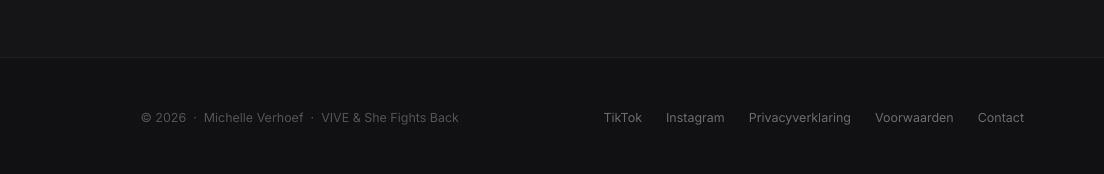
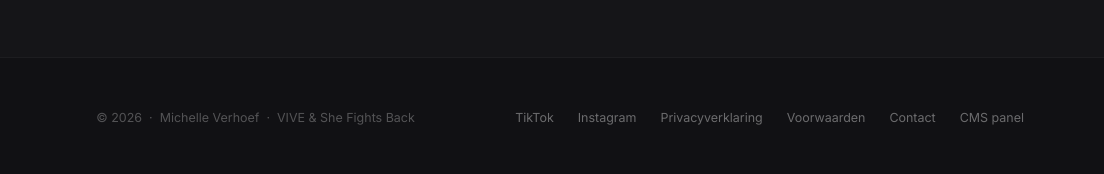
Before and after one commit to FrankieNL/Michelleverhoef, a website: page index.html in a window 1280 px wide. Shown: the part 5747-5921 px from the top of the page, 176-1280 px from the left. Drawn offline with nearby package versions, Linux system fonts and the light colour scheme; files whose address does not match are found by name; a web font is replaced by a local one.

Commit message:
CMS panel link toevoegen aan footer
Made-with: Cursor

```diff
--- a/index.html
+++ b/index.html
@@ -1020,6 +1020,7 @@
     <a href="/privacy.html">Privacyverklaring</a>
     <a href="/algemene-voorwaarden.html">Voorwaarden</a>
     <a href="#contact">Contact</a>
+    <a href="/Michelleverhoef/admin/">CMS panel</a>
   </div>
 </footer>
 
```
